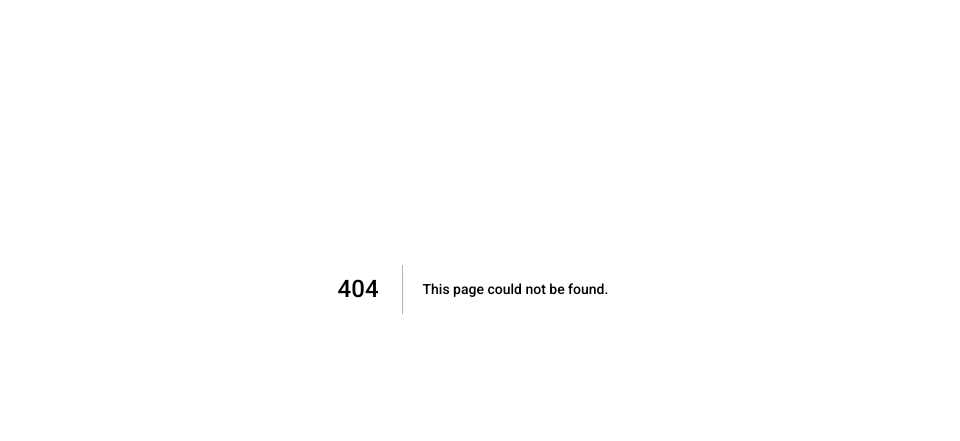
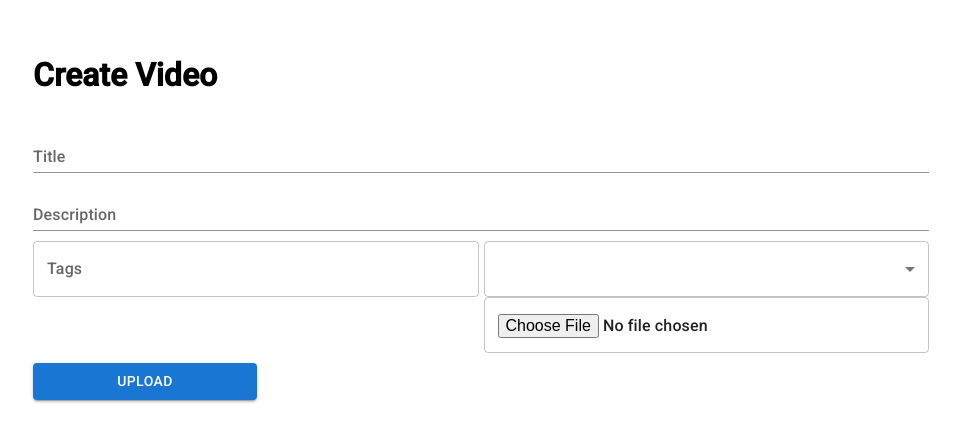
Before and after one commit to MathisBurger/watchify, a Next.js app in the folder frontend/: page /create in a window 1280 px wide. Before the commit this address had no page. Shown: the part 111-552 px from the top of the page, without its empty margins (167-1127 px from the left). Built offline with nearby package versions, Linux system fonts and the light colour scheme.

Commit message:
[TASK] added form for creating a new video

```diff
--- /dev/null
+++ b/frontend/components/form/CategorySelect.tsx
@@ -0,0 +1,24 @@
+import {MenuItem, Select, SelectProps} from "@mui/material";
+import React from "react";
+
+interface CategorySelectProps {
+    value: SelectProps['value'];
+    onChange: SelectProps['onChange'];
+}
+
+const CategorySelect: React.FC<CategorySelectProps> = ({value, onChange}) => {
+
+    const categories = [
+        "tech",
+        "music",
+        "science"
+    ]
+
+    return (
+      <Select label="Category" placeholder="Category" value={value} onChange={onChange} fullWidth>
+          {categories.map(category => <MenuItem value={category} key={category}>{category}</MenuItem> )}
+      </Select>
+    );
+}
+
+export default CategorySelect;
--- /dev/null
+++ b/frontend/components/form/FormTextField.tsx
@@ -0,0 +1,25 @@
+import {Grid, GridSize, TextField, TextFieldProps} from "@mui/material";
+import React from "react";
+
+
+interface FormTextFieldProps {
+    value: TextFieldProps['value'];
+    variant: TextFieldProps['variant'];
+    onChange: TextFieldProps['onChange'];
+    label: TextFieldProps['label'];
+}
+
+const FormTextField: React.FC<FormTextFieldProps> = ({value, variant, onChange, label}) => {
+
+    return (
+            <TextField
+                variant={variant}
+                value={value}
+                onChange={onChange}
+                label={label}
+                fullWidth
+            />
+    );
+}
+
+export default FormTextField;
--- /dev/null
+++ b/frontend/components/form/TagSelectInput.tsx
@@ -0,0 +1,81 @@
+import {Chip, Paper, styled, TextField} from "@mui/material";
+import React, {Dispatch, SetStateAction, useMemo, useState} from "react";
+
+const ListItem = styled('li')(({ theme }) => ({
+    margin: theme.spacing(0.5),
+}));
+
+type ChipData =  {key: number, label: string};
+
+interface TagSelectInputProps {
+    chipData: string[];
+    setChipData:  Dispatch<SetStateAction<string[]>>
+}
+
+
+const TagSelectInput: React.FC<TagSelectInputProps> = ({chipData, setChipData}) => {
+
+    const [input, setInput] = useState<string>('');
+
+    const chips = useMemo<ChipData[]>(
+        () => chipData.map((v, i) => ({key: i, label: v})),
+        [ chipData]
+    )
+
+    const handleDelete = (chipToDelete: ChipData) => () => {
+        setChipData( chips.filter((chip) => chip.key !== chipToDelete.key).map(v => v.label));
+    };
+
+    const value = useMemo(
+        () => (
+            <Paper
+                sx={{
+                    display: 'flex',
+                    justifyContent: 'center',
+                    flexWrap: 'wrap',
+                    listStyle: 'none',
+                    p: 0.5,
+                    m: 0,
+                }}
+                component="ul"
+            >
+                {chips.map((data) => {
+
+                    return (
+                        <ListItem key={data.key}>
+                            <Chip
+                                label={data.label}
+                                onDelete={handleDelete(data)}
+                            />
+                        </ListItem>
+                    );
+                })}
+            </Paper>
+        ),
+        [
+            chipData
+        ]
+    );
+
+    const updateChips = (e: any) => {
+        if (e.key === 'Enter' || e.key === ' ') {
+            setChipData([...chipData, input]);
+            setInput('');
+        }
+    }
+
+    return (
+        <div style={{display: 'flex', flexDirection: 'column', gap: '5px'}}>
+            {chipData.length > 0 ? value : null}
+            <TextField
+                value={input}
+                onChange={(e) => setInput(e.target.value)}
+                label="Tags"
+                fullWidth
+                onKeyUp={(e) => updateChips(e)}
+            />
+        </div>
+    );
+}
+
+export default TagSelectInput;
--- /dev/null
+++ b/frontend/pages/create.tsx
@@ -0,0 +1,67 @@
+import {NextPage} from "next";
+import {Button, Grid, TextField} from "@mui/material";
+import FormTextField from "../components/form/FormTextField";
+import {useState} from "react";
+import {CreateVideo} from "../types/requests/CreateVideo";
+import styles from '../styles/CreatePage.module.scss';
+import TagSelectInput from "../components/form/TagSelectInput";
+import CategorySelect from "../components/form/CategorySelect";
+
+const defaultVideo: CreateVideo = {
+    title: '',
+    description: '',
+    tags: [],
+    category: ''
+};
+
+const CreatePage: NextPage = () => {
+
+    const [video, setVideo] = useState<CreateVideo>(defaultVideo);
+    const [chipData, setChipData] = useState<string[]>([]);
+    const [files, setFiles] = useState<any[]>([]);
+
+    const upload = async () => {
+        const vid = Object.assign({}, video);
+        vid.tags = chipData;
+    }
+
+    return (
+        <div className={styles.wrapper}>
+            <div className={styles.container}>
+                <h1 className={styles.header}>Create Video</h1>
+                <FormTextField
+                    value={video.title}
+                    variant="standard"
+                    onChange={(e) =>
+                        setVideo({...video, title: e.target.value})}
+                    label="Title"
+                />
+                <FormTextField
+                    value={video.description}
+                    variant="standard"
+                    onChange={(e) =>
+                        setVideo({...video, description: e.target.value})}
+                    label="Description"
+                />
+                <div className={styles.inputField}>
+                    <div className={styles.halfInputField}>
+                        <TagSelectInput  chipData={chipData} setChipData={setChipData} />
+                    </div>
+                    <div className={styles.halfInputField}>
+                        <CategorySelect value={video.category} onChange={(e) =>
+                            setVideo({...video, category: '' + e.target.value})} />
+                        <TextField
+                            type="file"
+                            fullWidth
+                            onChange={(e) => setFiles(e.target.files)} />
+                    </div>
+                </div>
+                <Button style={{width: "25%"}} variant="contained" color="primary" onClick={upload}>
+                    Upload
+                </Button>
+            </div>
+        </div>
+    );
+}
+
+export default CreatePage;
--- /dev/null
+++ b/frontend/styles/CreatePage.module.scss
@@ -0,0 +1,31 @@
+.wrapper {
+  width: 100vw;
+  height: 50vw;
+  display: grid;
+  place-items: center;
+}
+
+.container {
+  width: 70%;
+  height: 50%;
+  display: flex;
+  justify-content: center;
+  flex-direction: column;
+  gap: 10px;
+}
+
+.header {
+  width: 70vw;
+}
+
+.inputField {
+  width: 100%;
+  height: 100%;
+  display: flex;
+  flex-direction: row;
+  gap: 5px;
+}
+.halfInputField {
+  width: 50%;
+  height: fit-content;
+}
--- /dev/null
+++ b/frontend/types/requests/CreateVideo.d.ts
@@ -0,0 +1,6 @@
+export interface CreateVideo {
+    title: string;
+    description: string;
+    tags: string[];
+    category: string;
+}
```
